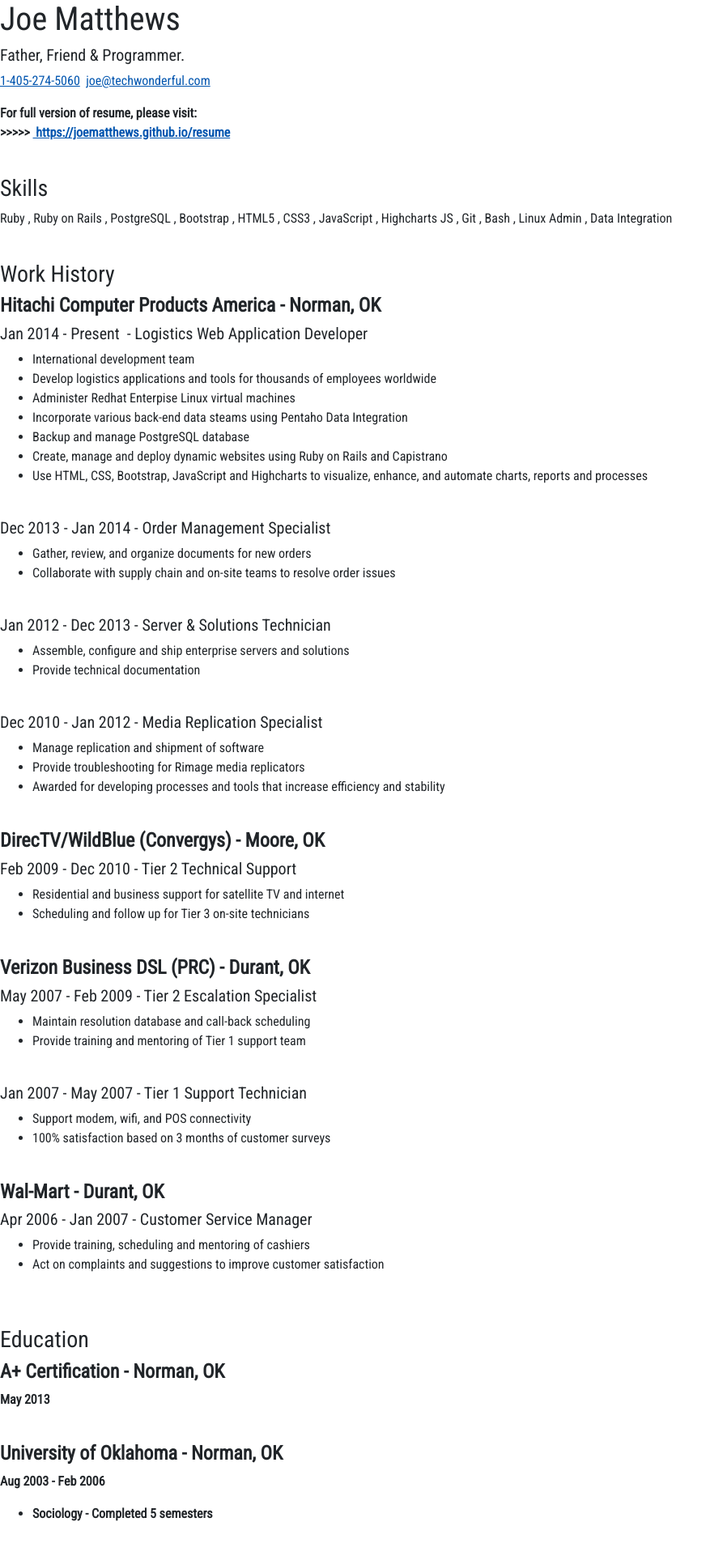
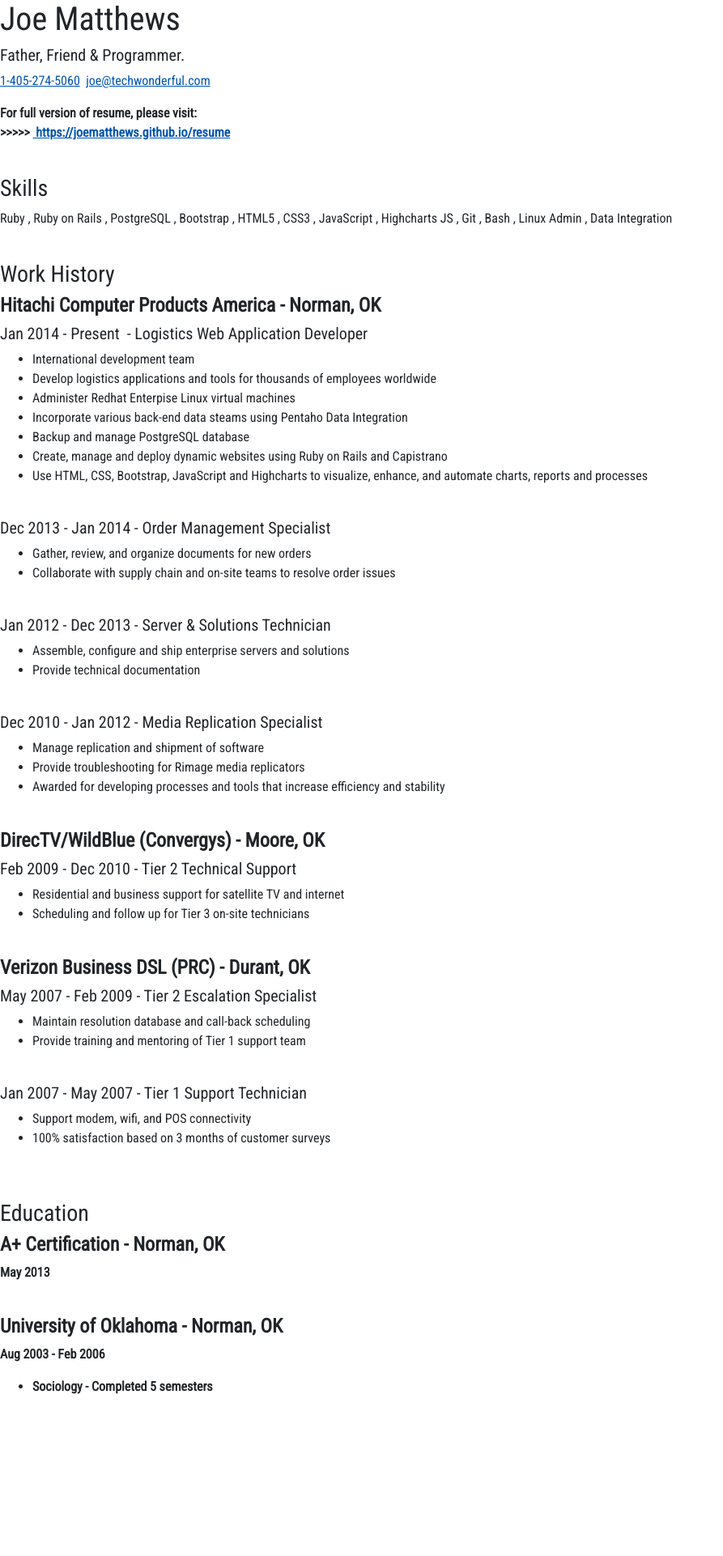
Before and after one commit to USA-RedDragon/usa-reddragon.github.io, a Jekyll site: the page built from raw.html, in a window 1280 px wide. Shown: the whole page at 81% size, without its empty margins (0-893 px from the left). Built offline with Jekyll 4.4.1, drawn with Linux system fonts in a browser that asks for light colours; nearby versions of some CDN libraries; after the commit the page ends 1765 px from its top, so only the background shows below that.

Commit message:
Update companies.json

```diff
--- a/_data/companies.json
+++ b/_data/companies.json
@@ -85,20 +85,4 @@
       }
     ]
   },
-  {
-    "name": "Wal-Mart",
-    "location": "Durant, OK",
-    "image": "/assets/images/companies/walmart.jpg",
-    "url": "https://www.walmartmuseum.com/",
-    "positions": [
-      {
-        "name": "Customer Service Manager",
-        "dates": "Apr 2006 - Jan 2007",
-        "points": [
-          "Provide training, scheduling and mentoring of cashiers",
-          "Act on complaints and suggestions to improve customer satisfaction"
-        ]
-      }
-    ]
-  },
 ]
```
